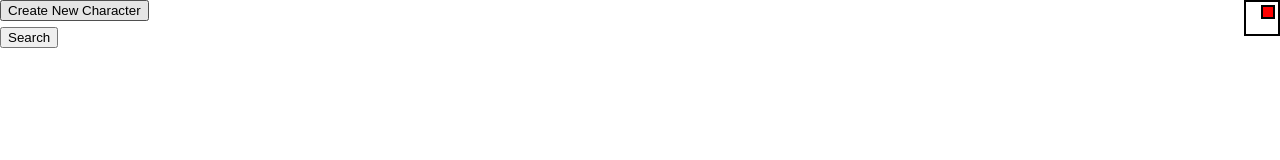
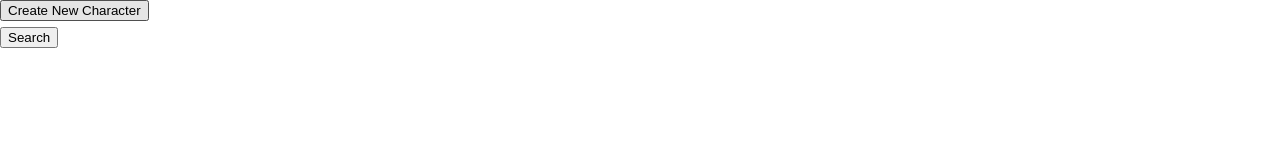
Before and after one commit to brewchetta/monstrous-initiative-tracker, a React (Create React App) app: page / in a window 1280 px wide. Shown: the top 160 px of the page. Built offline with nearby package versions, Linux system fonts and the light colour scheme.

Commit message:
detail modal doesn't render when currently empty

```diff
--- a/src/components/detail-modal/DetailContainer.js
+++ b/src/components/detail-modal/DetailContainer.js
@@ -27,11 +27,11 @@ export default function DetailContainer(props) {
     : null)
   }
 
-  return (
+  return detail && detail.type ? (
     <div id="detail-modal">
-      <div id="close-detail-modal" onClick={clearDetail}></div>
+      <div id="close-detail-modal" onClick={clearDetail}/>
       {renderDetail()}
     </div>
-  )
+  ) : null
 
 }
```
